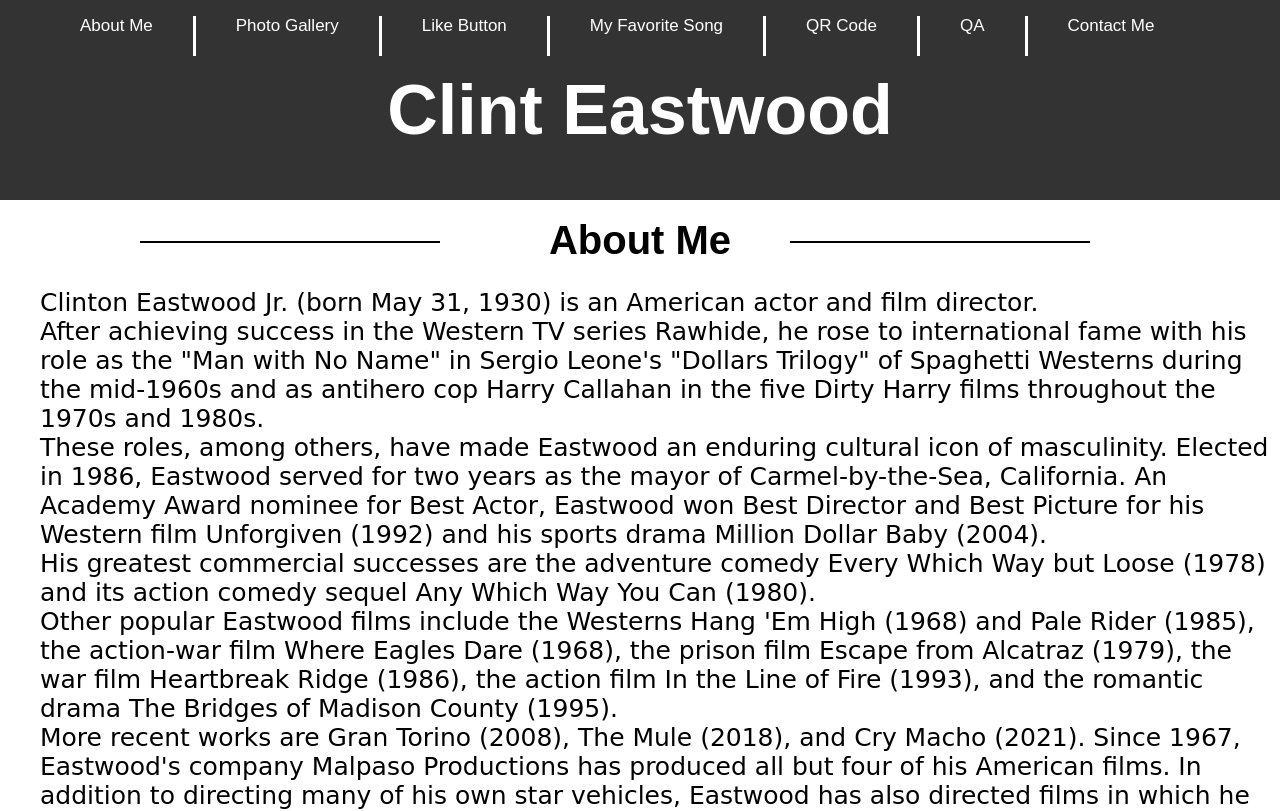
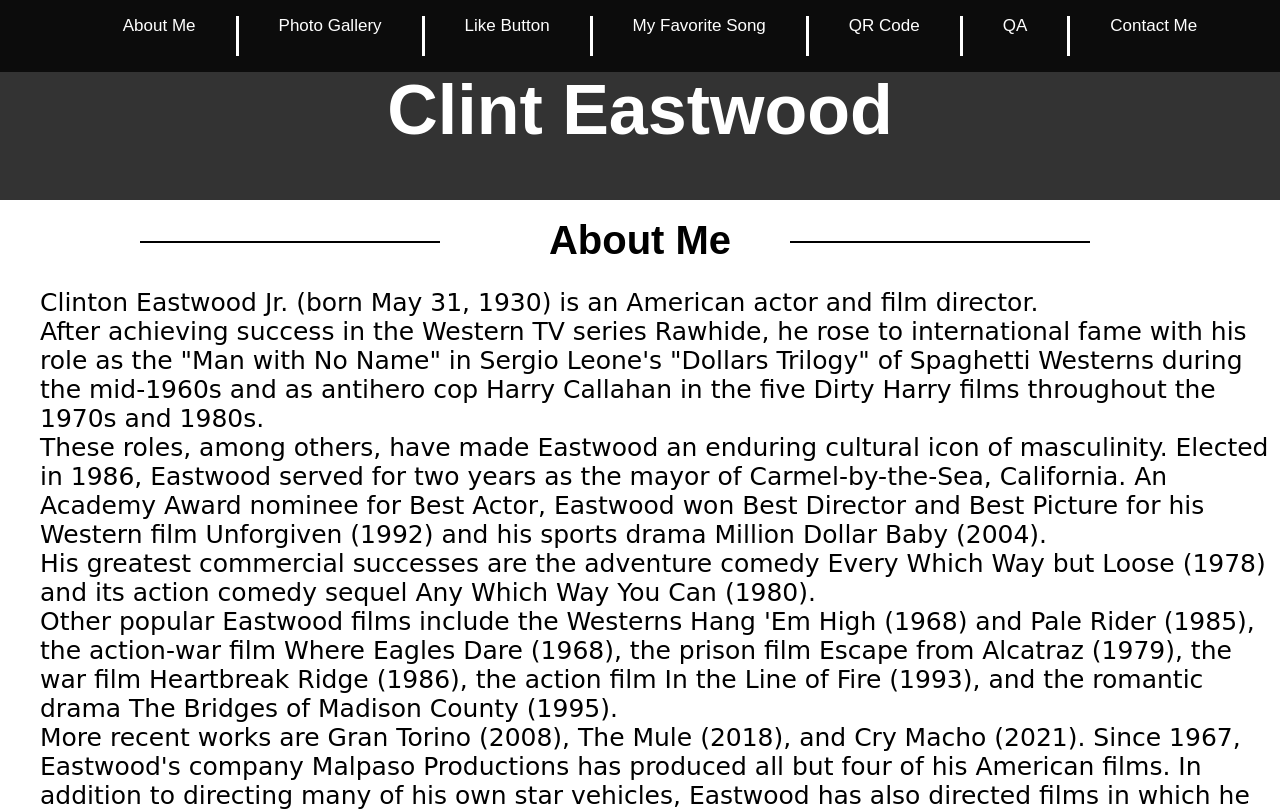
Before and after one commit to WED-2023/315041426, a plain HTML site: page index.html in a window 1280 px wide. Shown: the top 811 px of the page. Drawn offline with nearby package versions, Linux system fonts and the light colour scheme; a web font is replaced by a local one.

Commit message:
fixed navbar to be z index higher and transperent

```diff
--- a/style.css
+++ b/style.css
@@ -51,7 +51,10 @@ nav {
     margin-top: 0;
     top: 0;
     width: 100%;
-    background-color: #333;
+    background-color:rgba(0, 0, 0, 0.765); /* Black background with 50% opacity */;
+    display: flex;
+    justify-content: safe center;
+    z-index: 1;
 }
 #main-header{
     margin: 60px 30px 40px 30px;
@@ -133,6 +136,12 @@ section#like{
     text-align: center;
     vertical-align: middle;
 }
+
+section#song {
+    text-align: center;
+    vertical-align: middle;
+
+}
 span a#like-button{
     font-size: 100px;
 }
```
